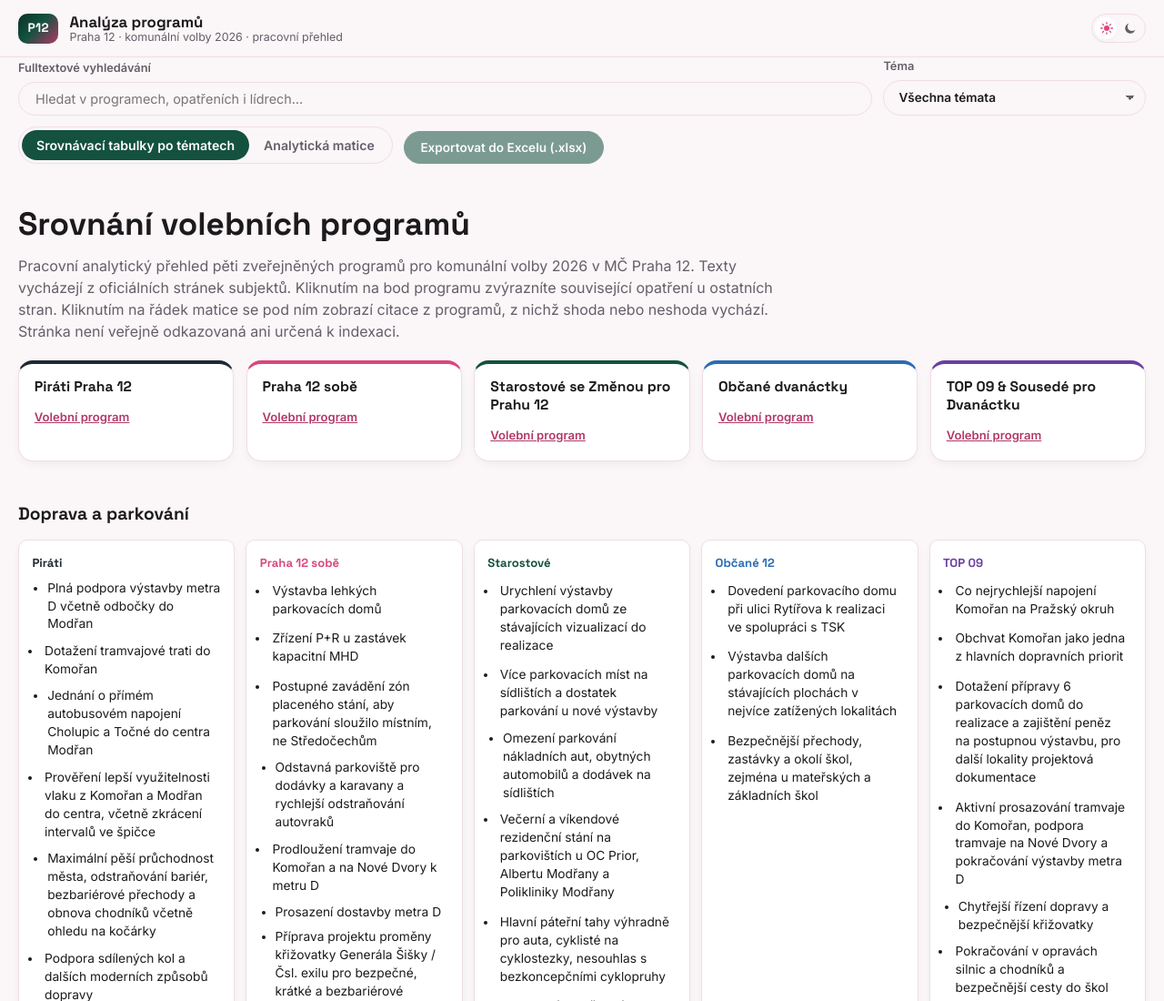
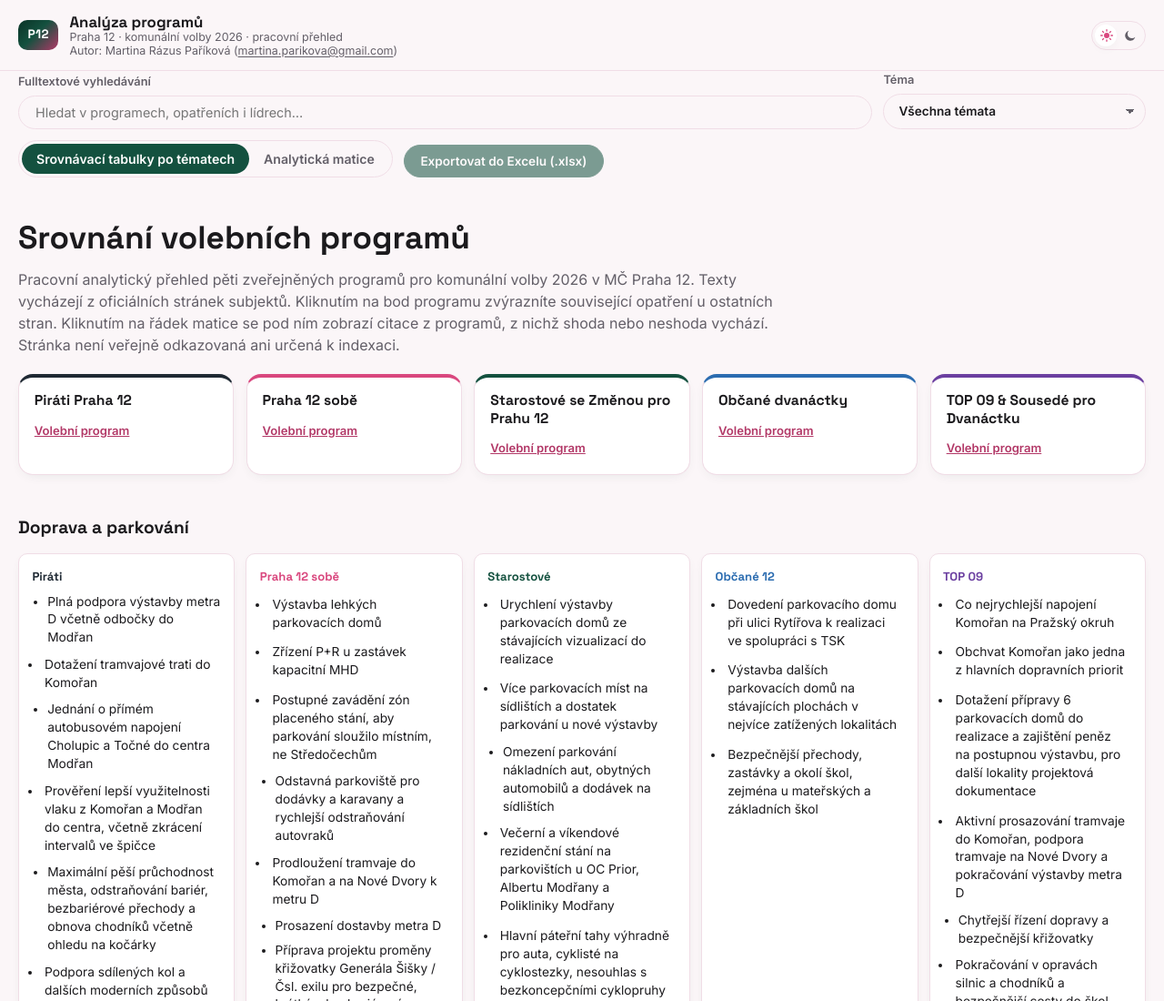
Before and after one commit to martinaparikova/volby-praha12, a plain HTML site: page analyza-p12-2026/index.html in a window 1280 px wide. Shown: the top 1100 px of the page at 91% size. Drawn offline with Linux system fonts and the light colour scheme.

Commit message:
Show the analysis page author in the sticky header.
Co-authored-by: Cursor <cursoragent@cursor.com>

```diff
--- a/analyza-p12-2026/index.html
+++ b/analyza-p12-2026/index.html
@@ -30,6 +30,7 @@
           <div class="brand__text">
             <strong>Analýza programů</strong>
             <span>Praha 12 · komunální volby 2026 · pracovní přehled</span>
+            <span class="analysis-author">Autor: Martina Rázus Paříková (<a href="mailto:martina.parikova@gmail.com">martina.parikova@gmail.com</a>)</span>
           </div>
         </div>
         <div class="header-controls">
--- a/analyza-p12-2026/styles.css
+++ b/analyza-p12-2026/styles.css
@@ -15,6 +15,21 @@
   position: static;
   background: transparent;
   backdrop-filter: none;
+}
+
+.analysis-author {
+  font-size: .78rem;
+  color: var(--color-text-muted);
+}
+
+.analysis-author a {
+  color: inherit;
+  text-underline-offset: 2px;
+}
+
+.analysis-author a:hover,
+.analysis-author a:focus-visible {
+  color: var(--color-pink-dark);
 }
 
 .analysis-page .site-header__inner,
```
